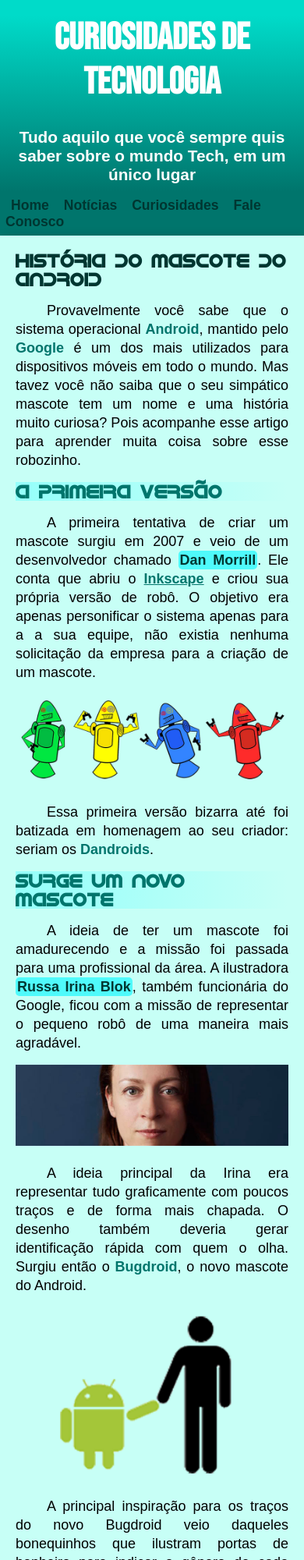
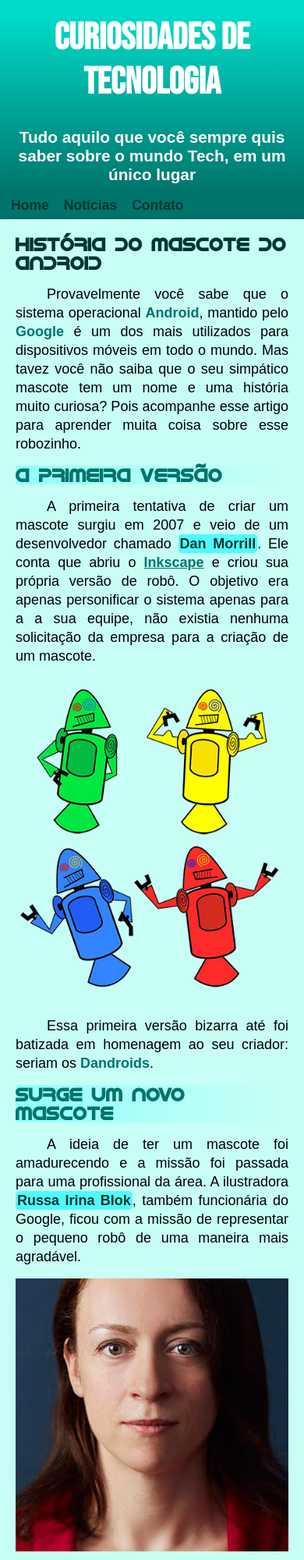
Before and after one commit to Jvxx1188/projetos-2022-cursoemvideo, a plain HTML site: page Android-Do-Zero/index.html in a window 390 px wide. Shown: the top 2000 px of the page at 78% size. Drawn offline with Linux system fonts and the light colour scheme.

Commit message:
responsividade nas imgs

```diff
--- a/Android-Do-Zero/index.html
+++ b/Android-Do-Zero/index.html
@@ -21,8 +21,7 @@
     <nav>
         <a href="#">Home</a>
         <a href="#">Notícias</a>
-        <a href="#">Curiosidades</a>
-        <a href="#">Fale Conosco</a>
+        <a href="#">Contato</a>
     </nav>
 
     <main>
@@ -35,7 +34,10 @@
 
             <p>A primeira tentativa de criar um mascote surgiu em 2007 e veio de um desenvolvedor chamado <a href="#">Dan Morrill</a>. Ele conta que abriu o <strong><abbr title="software livre para vetorização de imagens">Inkscape</abbr></strong> e criou sua própria versão de robô. O objetivo era apenas personificar o sistema apenas para a a sua equipe, não existia nenhuma solicitação da empresa para a criação de um mascote.</p>
 
-            <img src="Assets/imagens/dan-droids.png" alt="">
+            <picture>
+                <source media="(max-width:500px)" srcset="Assets/imagens/dan-droids-pq.png">
+                <img src="Assets/imagens/dan-droids.png" alt="">
+            </picture>
 
             <p>Essa primeira versão bizarra até foi batizada em homenagem ao seu criador: seriam os <strong>Dandroids</strong>.</p>
 
@@ -43,11 +45,19 @@
 
             <p>A ideia de ter um mascote foi amadurecendo e a missão foi passada para uma profissional da área. A ilustradora <a href="#">Russa Irina Blok</a>, também funcionária do Google, ficou com a missão de representar o pequeno robô de uma maneira mais agradável.</p>
 
-            <img src="Assets/imagens/irina-blok.jpg" alt="">
+            <picture>
+                <source media="(max-width:500px)" srcset="Assets/imagens/irina-blok-pq.jpg">
+                <img src="Assets/imagens/irina-blok.jpg" alt="">
+            </picture>
+
 
             <p>A ideia principal da Irina era representar tudo graficamente com poucos traços e de forma mais chapada. O desenho também deveria gerar identificação rápida com quem o olha. Surgiu então o <strong>Bugdroid</strong>, o novo mascote do Android.</p>
 
-            <img class="MinImg" src="Assets/imagens/bugdroid.png" alt="Bugdroid">
+            <picture>
+                <source media="(max-width: 500px)" srcset="Assets/imagens/bugdroid.png">
+                <img class="MinImg" src="Assets/imagens/bugdroid.png" alt="Bugdroid">
+            </picture>
+
 
             <p>A principal inspiração para os traços do novo Bugdroid veio daqueles bonequinhos que ilustram portas de banheiro para indicar o gênero de cada porta. Conta a lenda que a artista estava criando em sua mesa no escritório do Google e olhou para o lado dos banheiros e a identificação foi imediata: simples, limpo, objetivo.</p>
 
```
